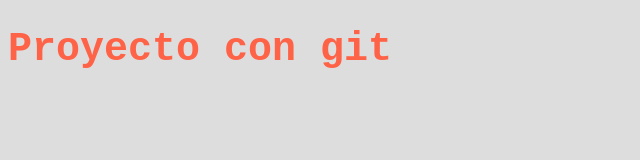
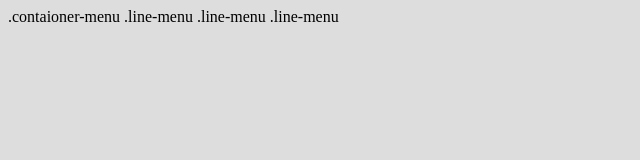
Before and after one commit to bvdDiaz/CursoGit, a plain HTML site: page index.html in a window 1280 px wide. Shown: the whole page, without its empty margins (0-640 px from the left). Drawn offline with Linux system fonts and the light colour scheme.

Commit message:
Update index.html

```diff
--- a/index.html
+++ b/index.html
@@ -8,6 +8,9 @@
    <meta name="viewport" content="width=device-width, initial-scale=1.0">
 </head>
 <body>
-   <h1>Proyecto con git</h1>
+   .contaioner-menu
+      .line-menu
+      .line-menu
+      .line-menu
 </body>
 </html>
```
